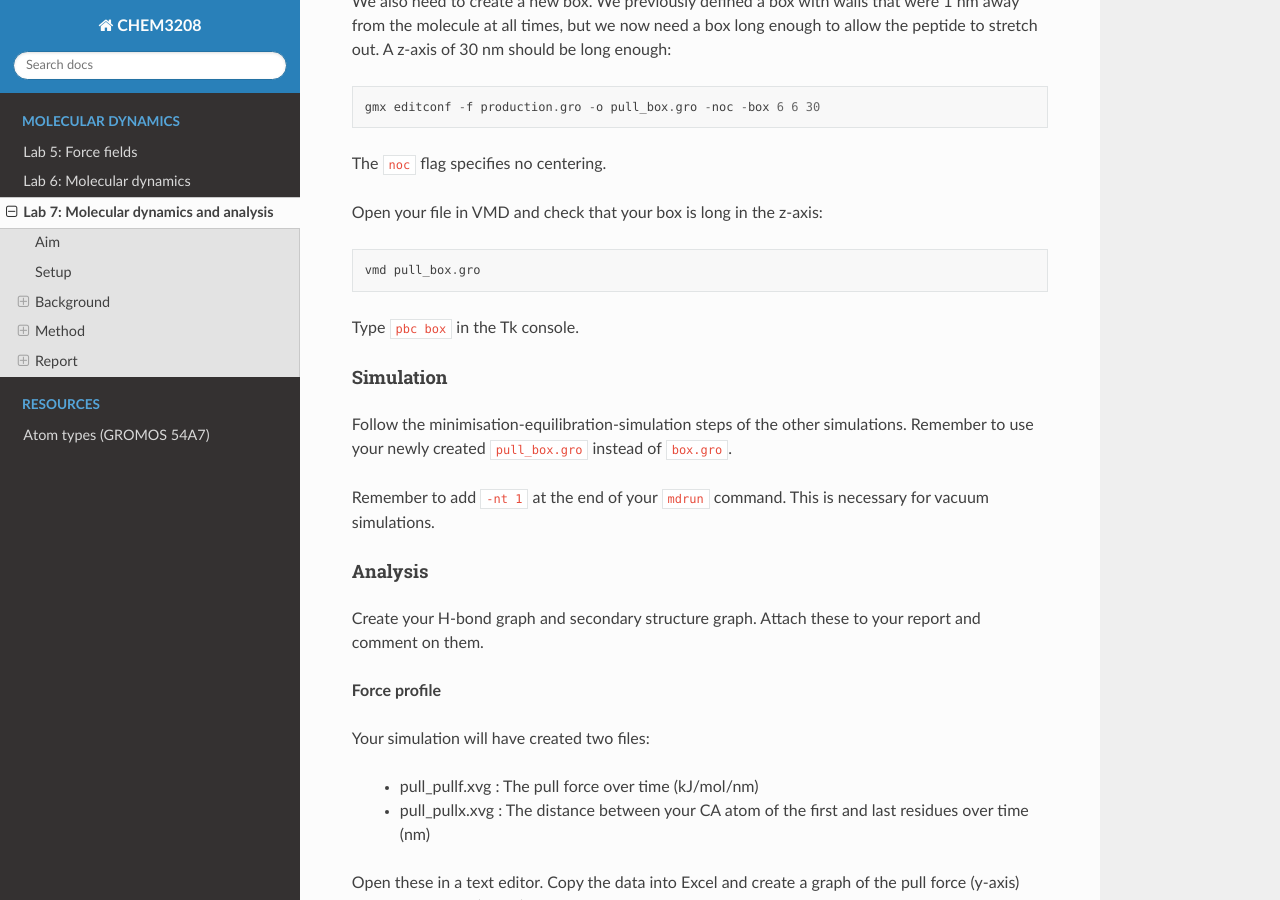
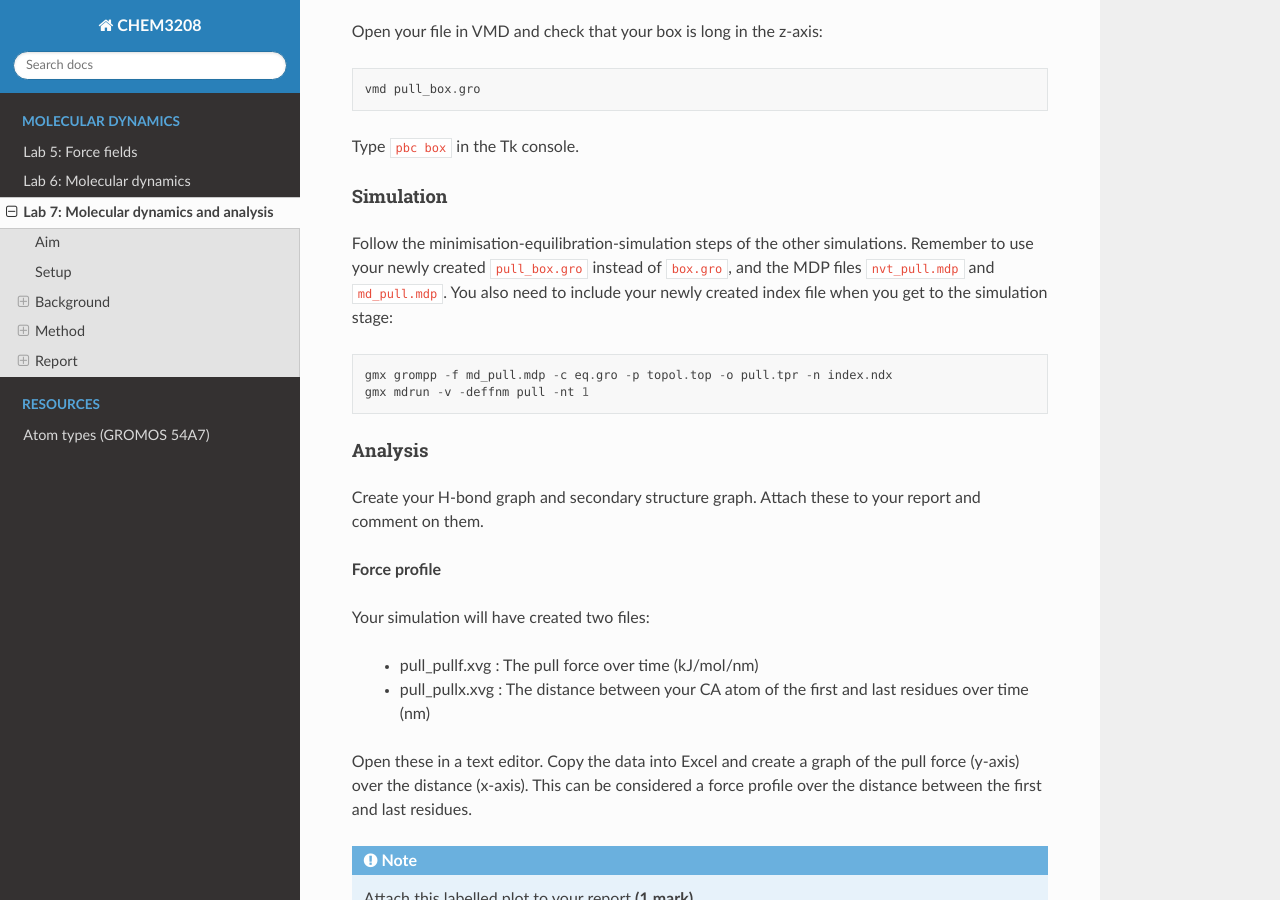
Before and after one commit to OMaraLab/chem3208, a Sphinx documentation site: the page built from docs/source/md_analysis.rst, in a window 1280 px wide and 900 px high, scrolled down 16786 px. Built offline with Sphinx 7.4.7 and the Read the Docs theme 2.0.0, drawn with Linux system fonts in a browser that asks for light colours; some of the changed text lies outside the part shown.

Commit message:
fixed typos

```diff
--- a/docs/source/md_analysis.rst
+++ b/docs/source/md_analysis.rst
@@ -305,10 +305,14 @@
 Open the Representations window with Graphics > Representations.
 
 .. image:: images/vmd_graphics.png
+    :scale: 50%
+    :align: center
 
 In Drawing Method, select Cartoon.
 
 .. image:: images/vmd_cartoon.png
+    :scale: 50%
+    :align: center
 
 Press play on the VMD Main menu. What do you see?
 
@@ -323,6 +327,8 @@
 Tick the Plot box and the Save boxes in the Trajectory section.
 
 .. image:: images/vmd_rmsd.png
+    :scale: 50%
+    :align: center
 
 Then click the RMSD button. You should see a plot come up. Does the RMSD value converge to a value, and if so, which value?
 
@@ -359,6 +365,8 @@
 Here is a key of the colours:
 
 .. image:: images/dssp_key.png
+    :scale: 70%
+    :align: center
 
 Either screenshot your plot with command+shift+4 or save it with File > Print to file.
 
@@ -435,6 +443,15 @@
     gmx mdrun -v -deffnm production
 
 
+Analysis
+--------
+
+When you open this file in VMD, you may notice a lot of water obscuring the motion of the peptide. You can change the selection in the Graphics > Representation menu from "all" to "not water".
+
+.. image:: images/vmd_selection.png
+    :scale: 50%
+    :align: center
+
 Repeat the analyses of the vacuum simulation.
 
 --------------------------
@@ -590,9 +608,10 @@
 Simulation
 ----------
 
-Follow the minimisation-equilibration-simulation steps of the other simulations. Remember to use your newly created :code:`pull_box.gro` instead of :code:`box.gro`.
+Follow the minimisation-equilibration-simulation steps of the other simulations. Remember to use your newly created :code:`pull_box.gro` instead of :code:`box.gro`, and the MDP files :code:`nvt_pull.mdp` and :code:`md_pull.mdp`. You also need to include your newly created index file when you get to the simulation stage::
 
-Remember to add :code:`-nt 1` at the end of your :code:`mdrun` command. This is necessary for vacuum simulations.
+    gmx grompp -f md_pull.mdp -c eq.gro -p topol.top -o pull.tpr -n index.ndx
+    gmx mdrun -v -deffnm pull -nt 1
 
 Analysis
 --------
```
Also changed, not shown: other parts of docs/source/md_analysis.rst (+2 -1 lines), docs/source/images/vmd_selection.png (added).
